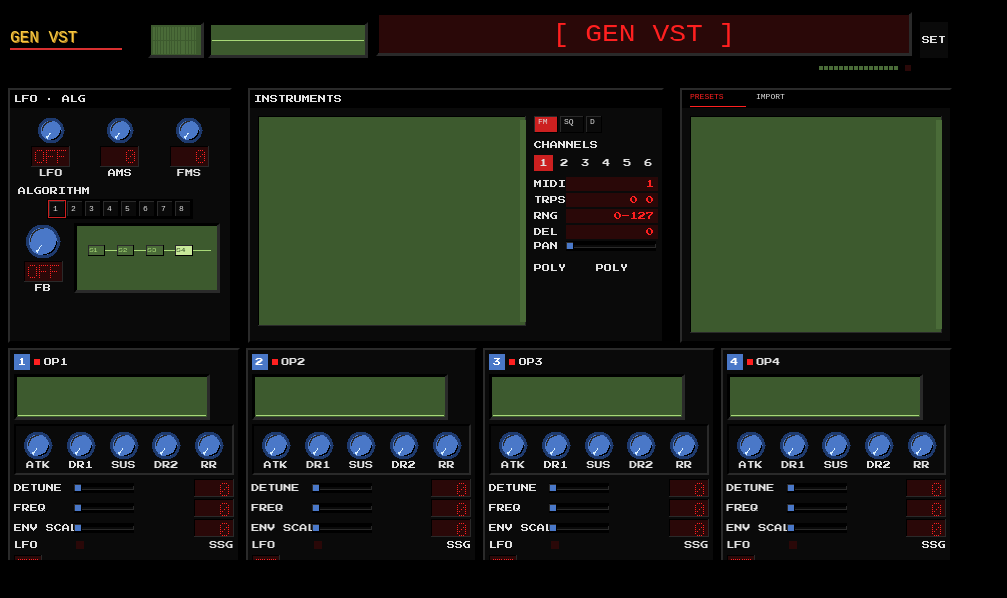
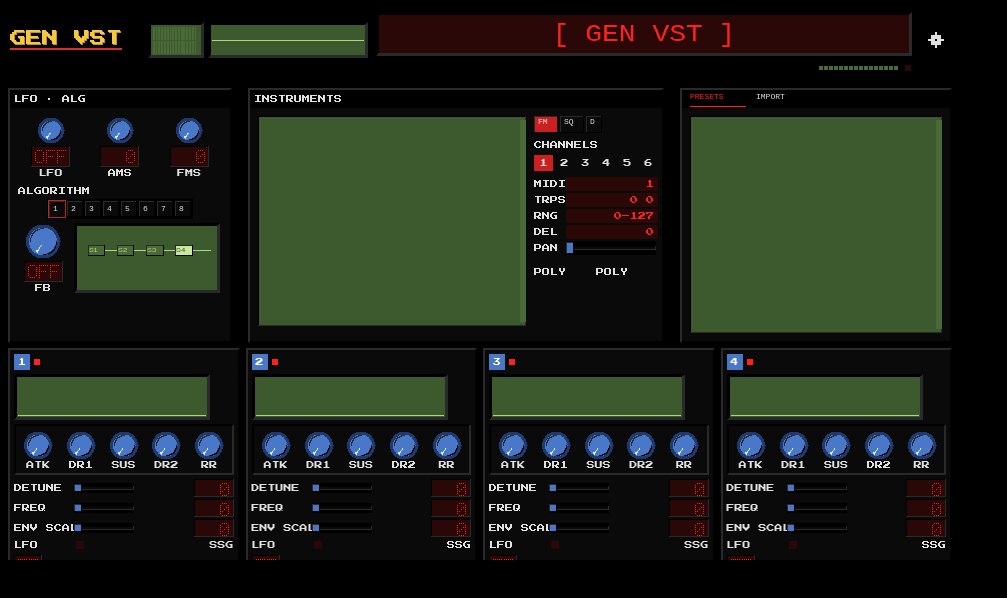
Before and after one commit to binbuf/gen-vst, a website built with Vite: page ui/index.html in a window 1280 px wide. Shown: the whole page, without its empty margins (0-1007 px from the left). Built offline with nearby package versions, Linux system fonts and the light colour scheme.

Commit message:
task 12.5

```diff
--- a/ui/index.html
+++ b/ui/index.html
@@ -21,7 +21,7 @@
           <canvas id="voice-leds"></canvas>
           <canvas id="clip-led"></canvas>
         </div>
-        <div id="gear">SET</div>
+        <canvas id="gear" width="18" height="18"></canvas>
       </header>
 
       <!-- =========================== MIDDLE ============================= -->
@@ -83,7 +83,7 @@
                   <span>TRPS</span><div class="placeholder">0 0</div>
                   <span>RNG</span><div class="placeholder">0&ndash;127</div>
                   <span>DEL</span><div class="placeholder">0</div>
-                  <span>PAN</span><canvas id="pan-slider" width="90" height="10"></canvas>
+                  <span>PAN</span><canvas id="pan-slider" width="90" height="14"></canvas>
                 </div>
 
                 <div class="poly-group">
--- a/ui/src/styles/chassis.css
+++ b/ui/src/styles/chassis.css
@@ -78,15 +78,11 @@
 #gear {
   grid-column: 4;
   grid-row: 1 / span 2;
-  width: 28px;
-  height: 36px;
-  background: var(--panel);
-  display: flex;
-  align-items: center;
-  justify-content: center;
-  font-family: "Press Start 2P", monospace;
-  font-size: 8px;
-  color: var(--label);
+  width: 18px;
+  height: 18px;
+  align-self: center;
+  justify-self: center;
+  cursor: pointer;
 }
 
 /* =========================================================================
--- a/ui/src/views/fm-view.js
+++ b/ui/src/views/fm-view.js
@@ -18,7 +18,7 @@
 
 import {
   Knob, Slider, LedReadout, LcdList, SectionTabs,
-  SegDisplay, AlgoButtons, AlgoDiagram, OperatorPanel, Wordmark,
+  SegDisplay, AlgoButtons, AlgoDiagram, OperatorPanel, Wordmark, GearIcon,
   Oscilloscope, VuMeter, VoiceLeds, ClipLed,
   bindSlider,
 } from "../widgets/index.js";
@@ -58,6 +58,9 @@ function mountHeader(header) {
   const scope     = new Oscilloscope (header.querySelector("#scope"));
   const voiceLeds = new VoiceLeds    (header.querySelector("#voice-leds"));
   const clipLed   = new ClipLed      (header.querySelector("#clip-led"));
+
+  // Gear icon (Settings modal entry point — wiring is Task 13).
+  new GearIcon(header.querySelector("#gear"));
 
   // 7-segment patch-name display — the FM-view module exposes a refreshable
   // hook so the channel-selector can repaint it when paging parts.
@@ -120,7 +123,7 @@ function mountCenter(col) {
       fmViewState.seg?.setText(item.label);
     },
   });
-  populateInstrumentsList(lcd);
+  populatePatchList(lcd, "factory");
 
   // FM / SQ / D section pills. The selector calls selectSection(); for this
   // task only FM is live, so a non-FM choice tags the bottom region for the
@@ -137,26 +140,24 @@ function mountCenter(col) {
   // Polyphony group — view 10 placeholder; Task 15 adds the live controls.
 }
 
-function populateInstrumentsList(lcd) {
+// Populate `lcd` with the top-level patches of the given root kind
+// ("factory" or "user"). Per 08-ui-views.md view 4 the main-window lists
+// are quick-access views: INSTRUMENTS and PRESETS both currently feed off
+// the factory bank; IMPORT/the modal browser surface the user root and
+// custom roots in Task 14.
+function populatePatchList(lcd, kindFilter) {
   const getPatchList = Juce.getNativeFunction("getPatchList");
-  // No-arg form returns the registered roots; we flatten the factory root's
-  // top-level patches as the quick-access view (full browser modal is Task 14).
   getPatchList().then((roots) => {
+    const root = roots?.find?.((r) => r.kind === kindFilter);
+    if (!root) { lcd.setItems([], 0); return; }
+    getPatchList(root.path).then((folder) => {
       const items = [];
-    const factory = roots?.find?.((r) => r.kind === "factory");
-    if (factory) {
-      const folderPath = factory.path;
-      const getFolder = Juce.getNativeFunction("getPatchList");
-      getFolder(folderPath).then((folder) => {
       if (Array.isArray(folder?.patches)) {
         for (const p of folder.patches)
           items.push({ id: p.path, label: p.name });
       }
       lcd.setItems(items, 0);
-      });
-    } else {
-      lcd.setItems([], 0);
-    }
+    }).catch(() => lcd.setItems([], 0));
   }).catch(() => lcd.setItems([], 0));
 }
 
@@ -217,15 +218,11 @@ function mountPanSlider(canvas) {
 /* -------------------------------------------------------------------------- */
 
 function mountRightCol(col) {
-  // The tabs widget needs a binding; use a local proxy since the tabs choice
-  // is not currently an apvts parameter. (The PRESETS list and the IMPORT
-  // list are both quick-access views per ADR-0006.)
-  const tabs = makeLocalChoiceBinding(["PRESETS", "IMPORT"], 0, (idx) => {
-    fmViewState.presetTab = idx;
-  });
-  new SectionTabs(col.querySelector("#preset-tabs"), tabs, { style: "tab" });
-
-  new LcdList(col.querySelector("#preset-list"), {
+  // The PRESETS list is mounted first so the PRESETS/IMPORT tab callback
+  // (declared below) can swap its contents between the factory bank and the
+  // user root without a temporal dead-zone reference. Both are quick-access
+  // views per ADR-0006; the full modal browser is Task 14.
+  const presetList = new LcdList(col.querySelector("#preset-list"), {
     items: [],
     onSelect: async (item) => {
       const loadPreset = Juce.getNativeFunction("loadPreset");
@@ -233,6 +230,15 @@ function mountRightCol(col) {
       fmViewState.seg?.setText(item.label);
     },
   });
+  populatePatchList(presetList, "factory");
+
+  // The tabs widget needs a binding; use a local proxy since the tabs choice
+  // is not currently an apvts parameter.
+  const tabs = makeLocalChoiceBinding(["PRESETS", "IMPORT"], 0, (idx) => {
+    fmViewState.presetTab = idx;
+    populatePatchList(presetList, idx === 0 ? "factory" : "user");
+  });
+  new SectionTabs(col.querySelector("#preset-tabs"), tabs, { style: "tab" });
 }
 
 /* -------------------------------------------------------------------------- */
--- /dev/null
+++ b/ui/src/widgets/gear-icon.js
@@ -0,0 +1,63 @@
+/*
+ * gear-icon — small canvas-drawn gear glyph for the header top-right
+ * (genny-ui.md / 08-ui-views.md view 1 "Header meter bay"). Settings modal
+ * wiring lands in Task 13; this widget is just the icon.
+ *
+ * Drawn as a pixel-art silhouette to stay consistent with the rest of the
+ * UI's no-image-assets discipline (05-ui-ux.md): six rectangular teeth
+ * radiating from a square body with a hollow center hole. Filled in the
+ * label off-white so it sits on the chassis without competing with the
+ * gold wordmark or the red LEDs.
+ */
+
+import { setupPixelCanvas, palette, snap } from "./pixel.js";
+
+export class GearIcon {
+  constructor(canvas) {
+    this.canvas = canvas;
+
+    const setup = setupPixelCanvas(canvas);
+    this.ctx = setup.ctx;
+    this.w = setup.width;
+    this.h = setup.height;
+
+    this.render();
+  }
+
+  render() {
+    const ctx = this.ctx;
+    const pal = palette();
+    const w = this.w, h = this.h;
+    ctx.clearRect(0, 0, w, h);
+
+    ctx.fillStyle = pal["label"];
+
+    const cx = Math.floor(w / 2);
+    const cy = Math.floor(h / 2);
+    const bodyR = Math.floor(Math.min(w, h) * 0.32);  // outer square radius
+    const holeR = Math.max(1, Math.floor(bodyR * 0.35));
+    const toothLen = Math.max(2, Math.floor(bodyR * 0.6));
+    const toothW = Math.max(2, Math.floor(bodyR * 0.55));
+
+    // Body — solid square stamp; pixel-art idiom prefers blocky shapes over
+    // approximated circles at this size (16-18px).
+    ctx.fillRect(cx - bodyR, cy - bodyR, bodyR * 2, bodyR * 2);
+
+    // 4 cardinal teeth (top, right, bottom, left). Two diagonal teeth would
+    // need half-pixel rotation to read clearly; cardinal-only keeps every
+    // edge axis-aligned per 05-ui-ux.md "1× pixel grid" rule.
+    const halfW = Math.floor(toothW / 2);
+    // top
+    ctx.fillRect(cx - halfW, cy - bodyR - toothLen, toothW, toothLen);
+    // bottom
+    ctx.fillRect(cx - halfW, cy + bodyR, toothW, toothLen);
+    // left
+    ctx.fillRect(cx - bodyR - toothLen, cy - halfW, toothLen, toothW);
+    // right
+    ctx.fillRect(cx + bodyR, cy - halfW, toothLen, toothW);
+
+    // Center hole — punched out as chassis-black so the gear reads as a ring.
+    ctx.fillStyle = pal["chassis"];
+    ctx.fillRect(cx - holeR, cy - holeR, holeR * 2, holeR * 2);
+  }
+}
--- a/ui/src/widgets/index.js
+++ b/ui/src/widgets/index.js
@@ -22,6 +22,7 @@ export { AlgoDiagram } from "./algo-diagram.js";
 export { AdsrGraph } from "./adsr-graph.js";
 export { OperatorPanel } from "./operator-panel.js";
 export { Wordmark } from "./wordmark.js";
+export { GearIcon } from "./gear-icon.js";
 export { Oscilloscope } from "./oscilloscope.js";
 export { VuMeter } from "./vu-meter.js";
 export { VoiceLeds } from "./voice-leds.js";
--- a/ui/src/widgets/operator-panel.js
+++ b/ui/src/widgets/operator-panel.js
@@ -53,7 +53,8 @@ export class OperatorPanel {
     const host = this.host;
     host.classList.add("op-panel");
 
-    // Top row — badge + status dot + label.
+    // Top row — badge + red status dot (genny-ui.md "Bottom Row" — the badge
+    // and dot ARE the operator identifier; no separate "OPn" text).
     const top = document.createElement("div");
     top.className = "op-top";
     const badge = document.createElement("span");
@@ -63,10 +64,6 @@ export class OperatorPanel {
     const dot = document.createElement("span");
     dot.className = "status-dot";
     top.appendChild(dot);
-    const oplabel = document.createElement("span");
-    oplabel.className = "label";
-    oplabel.textContent = `OP${this.opNumber}`;
-    top.appendChild(oplabel);
     host.appendChild(top);
 
     // ADSR graph — wide LCD inset. Sized for the 4-panel grid: each bottom
--- a/ui/src/widgets/pixel.js
+++ b/ui/src/widgets/pixel.js
@@ -20,14 +20,26 @@ const PALETTE_VARS = [
 
 let paletteCache = null;
 
-/** Read every palette CSS custom property once and cache. */
+/** Read every palette CSS custom property once and cache. Refuses to cache
+ *  partial results — if any var resolves to an empty string (the stylesheet
+ *  hasn't been parsed yet, or the variable was renamed and is missing), the
+ *  read is treated as a miss and a magenta sentinel is returned for that
+ *  slot so the bug is visible instead of silently misrendering, and the
+ *  cache is left null so the next call retries. Without this guard the
+ *  first widget to call palette() during page bootstrap could poison the
+ *  cache for everyone (notably Wordmark, which mounts first). */
 export function palette() {
   if (paletteCache !== null) return paletteCache;
   const styles = getComputedStyle(document.documentElement);
-  paletteCache = {};
-  for (const name of PALETTE_VARS)
-    paletteCache[name] = styles.getPropertyValue(`--${name}`).trim();
-  return paletteCache;
+  const fresh = {};
+  let anyMissing = false;
+  for (const name of PALETTE_VARS) {
+    const v = styles.getPropertyValue(`--${name}`).trim();
+    if (v === "") { anyMissing = true; fresh[name] = "#ff00ff"; }
+    else fresh[name] = v;
+  }
+  if (!anyMissing) paletteCache = fresh;
+  return fresh;
 }
 
 /** Force the next palette() call to re-read CSS (used by the gallery's theme
--- a/ui/src/widgets/wordmark.js
+++ b/ui/src/widgets/wordmark.js
@@ -23,7 +23,14 @@ export class Wordmark {
     this.w = setup.width;
     this.h = setup.height;
 
+    // Wordmark is the first widget mounted (fm-view.js mountHeader), which
+    // historically meant it could render before Press Start 2P had loaded
+    // and before getComputedStyle had a chance to resolve the palette CSS
+    // vars. document.fonts.ready resolves after both font loading and the
+    // initial style recalc, so this single deferred render guarantees a
+    // correct first paint.
     this.render();
+    if (document.fonts?.ready) document.fonts.ready.then(() => this.render());
   }
 
   render() {
```
Lines whose indentation alone changed are shown as unchanged.
